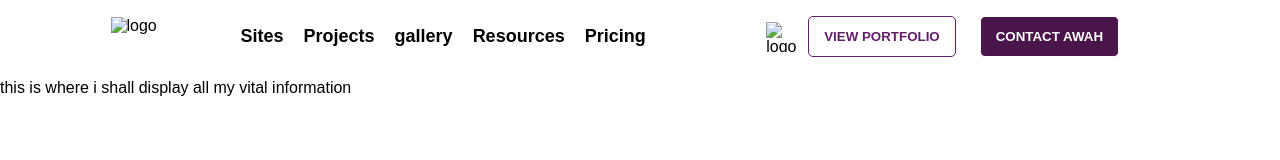
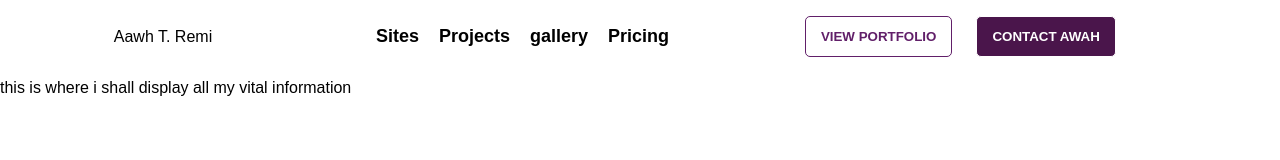
Before and after one commit to Codde-Slayer/Portfolio, a plain HTML site: page Portfolio.html in a window 1280 px wide. Drawn offline with Linux system fonts and the light colour scheme.

Commit message:
Fifth commit

```diff
--- a/Portfolio.html
+++ b/Portfolio.html
@@ -4,24 +4,22 @@
     <meta charset="UTF-8">
     <meta http-equiv="X-UA-Compatible" content="IE=edge">
     <meta name="viewport" content="width=device-width, initial-scale=1.0">
-    <title>Slack Clone</title>
+    <title>Awah Portfolio</title>
     <link rel="stylesheet" href="Portfolio.css">
     <link rel="stylesheet" href="https://cdnjs.cloudflare.com/ajax/libs/font-awesome/4.7.0/css/font-awesome.min.css">
 </head>
 <body>
     <nav class="nav-container">
+        <p>Aawh T. Remi</p>
         <div class="nav-left">
-            <img src="slack.png" alt="logo"/>
             <ul>
                 <li><a href="#">Sites</a></li>
                 <li><a href="#">Projects</a></li>
                 <li><a href="#">gallery</a></li>
-                <li><a href="#">Resources</a></li>
                 <li><a href="#">Pricing</a></li>
             </ul>
         </div>
         <div class="nav-right">
-            <img src="search.png" alt="logo"/>
             <button>VIEW PORTFOLIO</button>
             <button id="launch-button"> CONTACT AWAH</button>
         </div>
```
